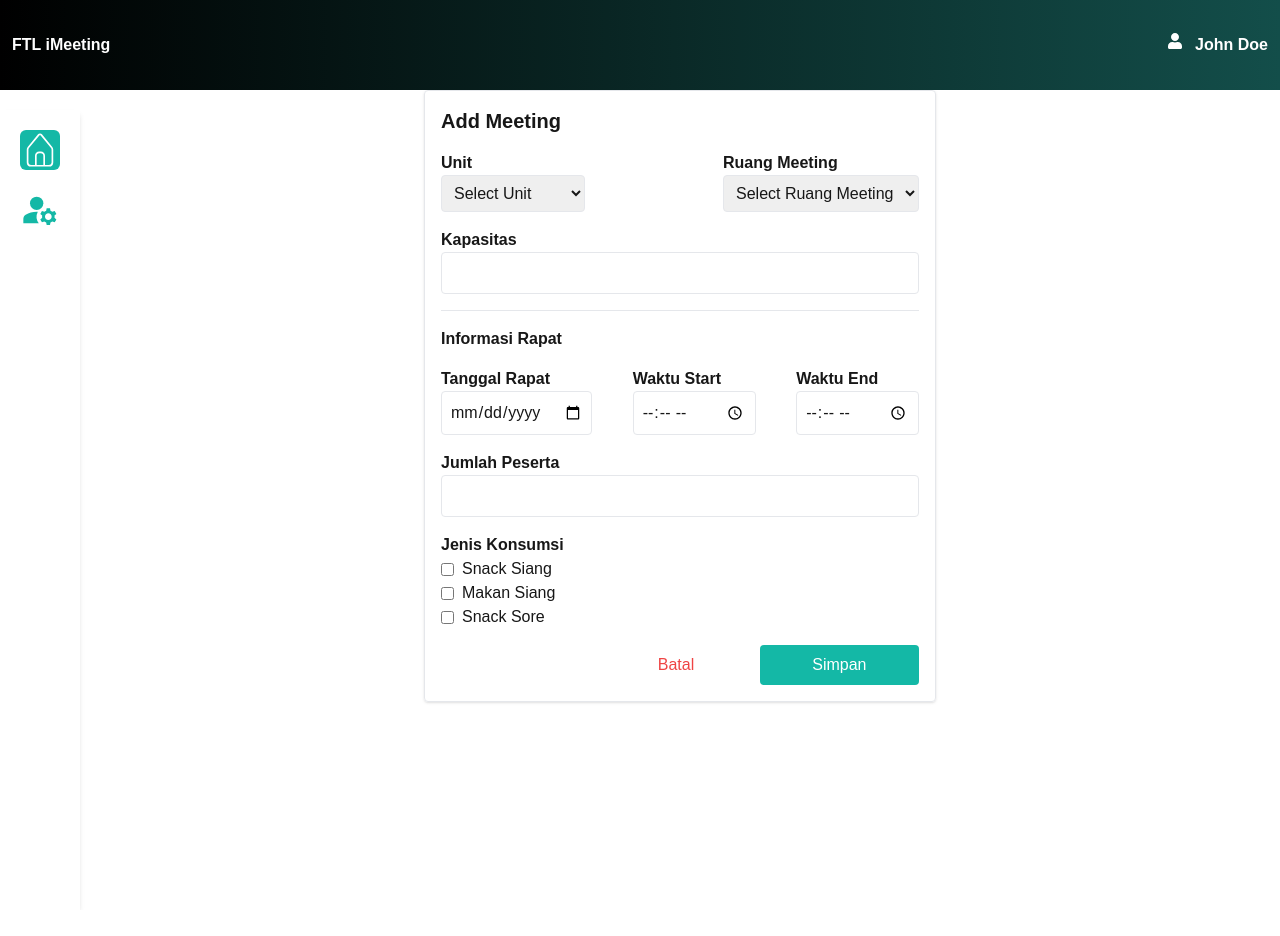
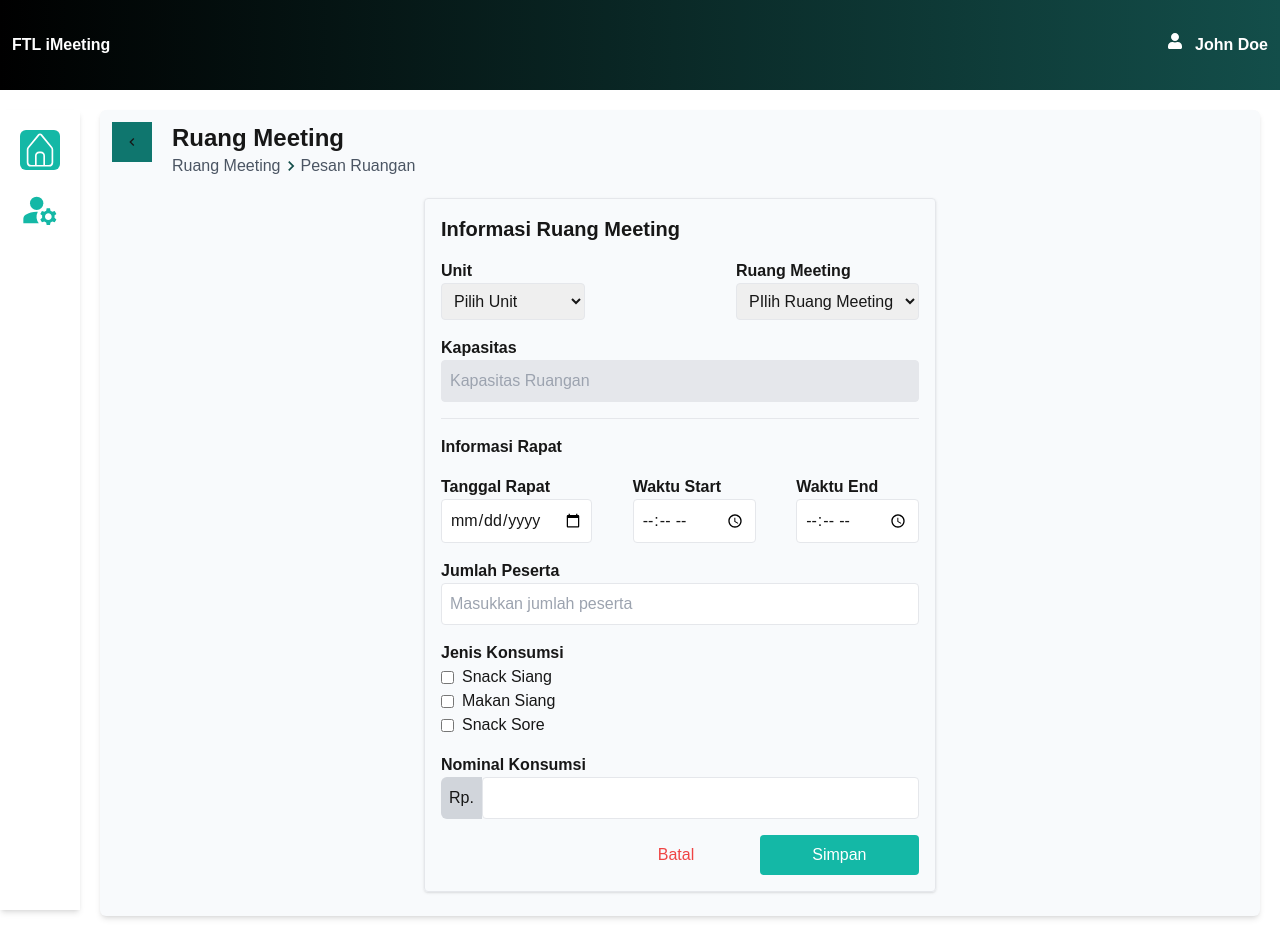
Before and after one commit to smmuja/ftl-test, a Next.js app: page /pesan-ruangan in a window 1280 px wide. Before the commit the page ends 910 px from the top, so only its background shows below. Built offline with nearby package versions, Linux system fonts and the light colour scheme.

Commit message:
fix: add ruang meeting form

```diff
--- a/src/features/AddMeetingForm/AddMeetingForm.tsx
+++ b/src/features/AddMeetingForm/AddMeetingForm.tsx
@@ -67,8 +67,8 @@ export function AddMeetingForm() {
   };
 
   return (
-    <div className="max-w-lg mx-auto p-4 border rounded shadow">
-      <h1 className="text-xl font-bold mb-4">Add Meeting</h1>
+    <div className="max-w-lg mx-auto p-4 border rounded shadow mt-5 mb-3">
+      <h1 className="text-xl font-semibold mb-4">Informasi Ruang Meeting</h1>
 
       {message && <p className="mb-4 text-green-600">{message}</p>}
       <form onSubmit={handleSubmit} className="space-y-4">
@@ -83,7 +83,7 @@ export function AddMeetingForm() {
               className="w-full p-2 border rounded"
               required
             >
-              <option value="">Select Unit</option>
+              <option value="">Pilih Unit</option>
               <option value="Unit Keuangan">Unit Keuangan</option>
               <option value="Unit SDM">Unit SDM</option>
             </select>
@@ -98,7 +98,7 @@ export function AddMeetingForm() {
               className="w-full p-2 border rounded"
               required
             >
-              <option value="">Select Ruang Meeting</option>
+              <option value="">PIlih Ruang Meeting</option>
               <option value="Ruang Prambanan">Ruang Prambanan</option>
             </select>
           </div>
@@ -111,7 +111,8 @@ export function AddMeetingForm() {
             name="kapasitas"
             value={formData.kapasitas}
             onChange={handleChange}
-            className="w-full p-2 border rounded"
+            placeholder="Kapasitas Ruangan"
+            className="w-full p-2 border rounded bg-gray-200"
             required
           />
         </div>
@@ -171,6 +172,7 @@ export function AddMeetingForm() {
             value={formData.jumlahPeserta}
             onChange={handleChange}
             className="w-full p-2 border rounded"
+            placeholder="Masukkan jumlah peserta"
             required
           />
         </div>
@@ -192,6 +194,21 @@ export function AddMeetingForm() {
           ))}
         </div>
 
+        {/* Nominal Konsumsi */}
+
+        <div>
+          <label className="block font-bold">Nominal Konsumsi</label>
+          <div className="flex flex-row">
+            <button className="bg-gray-300 p-2 rounded-l-md">Rp.</button>
+            <input
+              type="number"
+              name=""
+              id=""
+              className="w-full p-2 border rounded"
+            />
+          </div>
+        </div>
+
         <div className="flex flex-row justify-end gap-1">
           <button className="w-1/3 p-2 bg-transparent text-red-500 rounded">
             <Link href="/">Batal</Link>
--- /dev/null
+++ b/src/features/AddMeetingForm/AddMeetingWrapper.tsx
@@ -0,0 +1,29 @@
+import {
+  MdKeyboardArrowRight,
+  MdOutlineKeyboardArrowLeft,
+} from "react-icons/md";
+import { AddMeetingForm } from "./AddMeetingForm";
+
+export function AddMeetingdWrapper() {
+  return (
+    <>
+      <div className="border-gray-400 m-5 bg-slate-50 rounded-md shadow-md p-3">
+        <div className="flex flex-row items-start gap-5">
+          <div className="bg-teal-700 w-fit p-3">
+            <MdOutlineKeyboardArrowLeft />
+          </div>
+          <div>
+            <h2 className="text-2xl font-bold">Ruang Meeting</h2>
+            <p className="text-gray-600 flex flex-row items-center">
+              Ruang Meeting{" "}
+              <MdKeyboardArrowRight className="text-teal-900 font-bold text-xl" />{" "}
+              Pesan Ruangan{" "}
+            </p>
+          </div>
+        </div>
+
+        <AddMeetingForm />
+      </div>
+    </>
+  );
+}
--- a/src/pages/pesan-ruangan/index.tsx
+++ b/src/pages/pesan-ruangan/index.tsx
@@ -1,9 +1,9 @@
-import { AddMeetingForm } from "@/features/AddMeetingForm/AddMeetingForm";
+import { AddMeetingdWrapper } from "@/features/AddMeetingForm/AddMeetingWrapper";
 
 export default function PesanRuangan() {
   return (
     <>
-      <AddMeetingForm />
+      <AddMeetingdWrapper />
     </>
   );
 }
```
